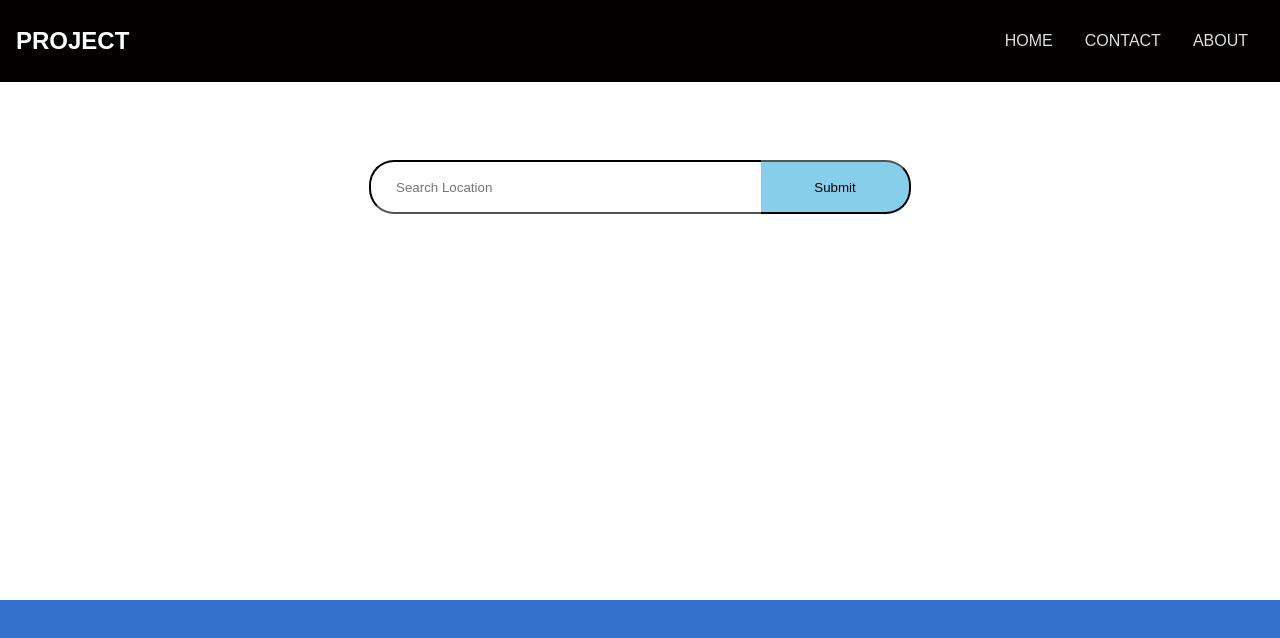
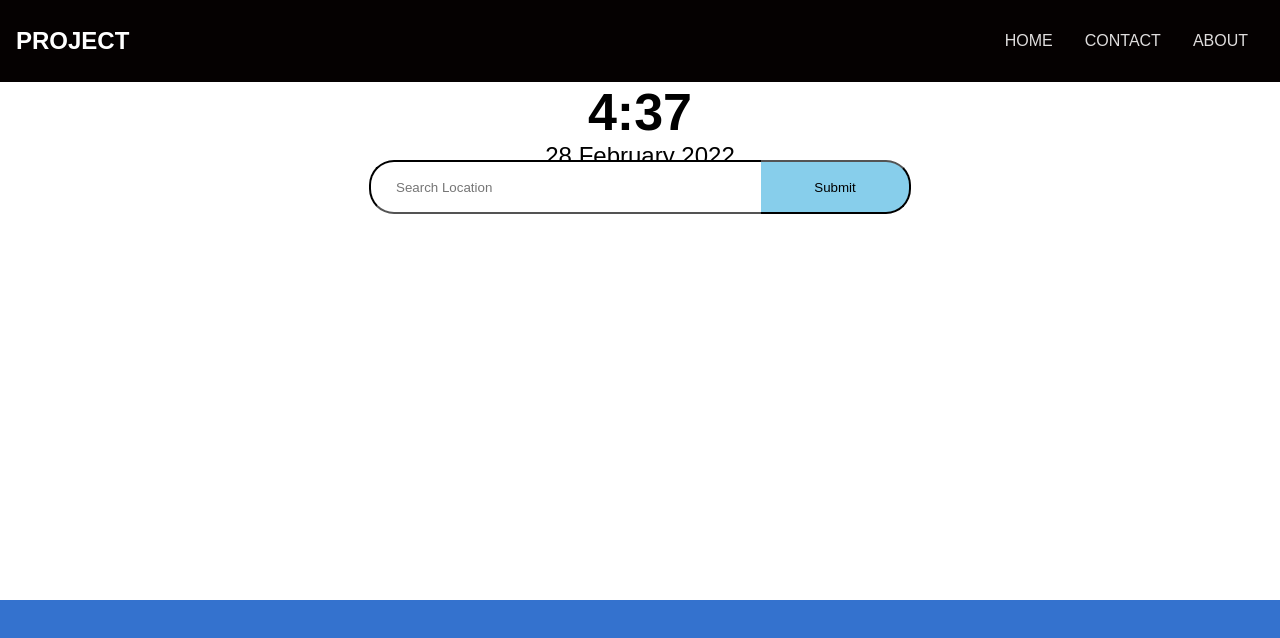
Before and after one commit to PettoDavida/typescript-miniprojekt, a React (Create React App) app: page / in a window 1280 px wide. Shown: the top 638 px of the page. Built offline with nearby package versions, Linux system fonts and the light colour scheme.

Commit message:
Added clock to final design

```diff
--- a/src/pages/mainpage.tsx
+++ b/src/pages/mainpage.tsx
@@ -18,6 +18,10 @@ function MainPage(){
         <div>
             <div>
                 <ShowWeather childToParent={infoFromChild}/>
+                <div>
+                <Clock />
+                <Date />
+                </div>
             </div>
             <Location parentToChild={location}/>
         </div>
```
